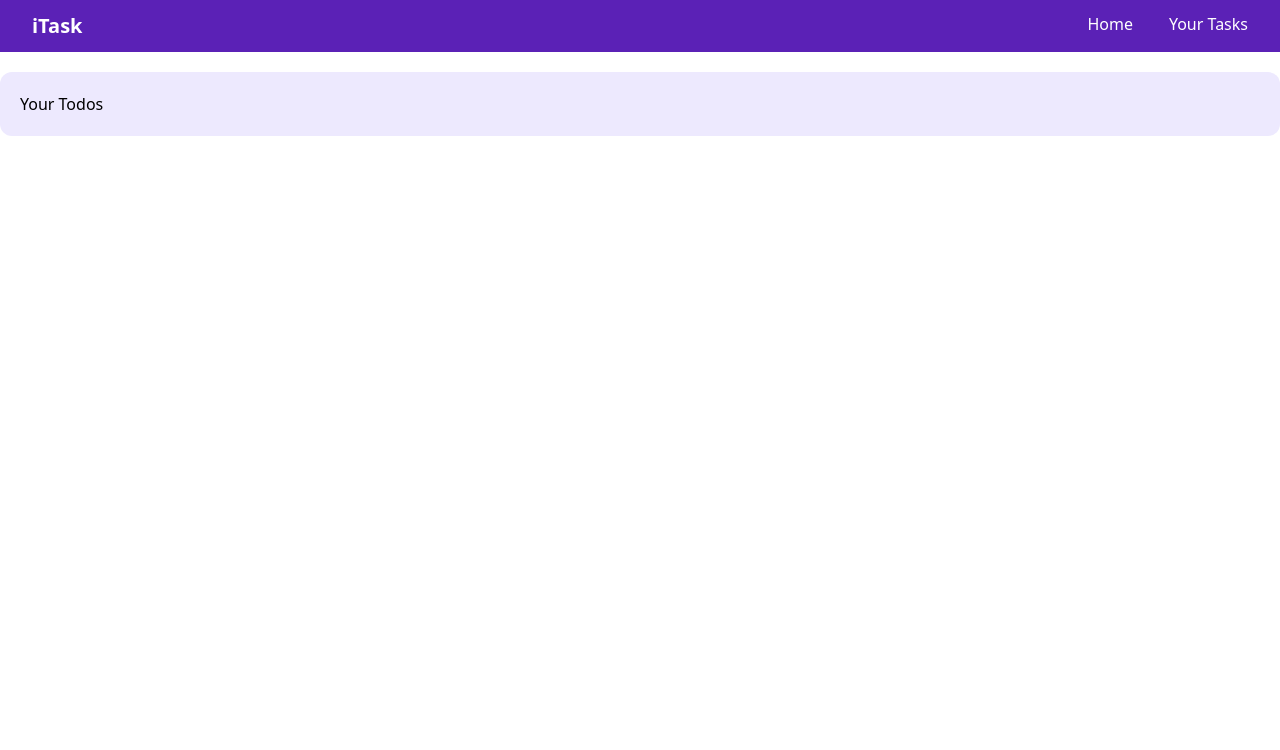
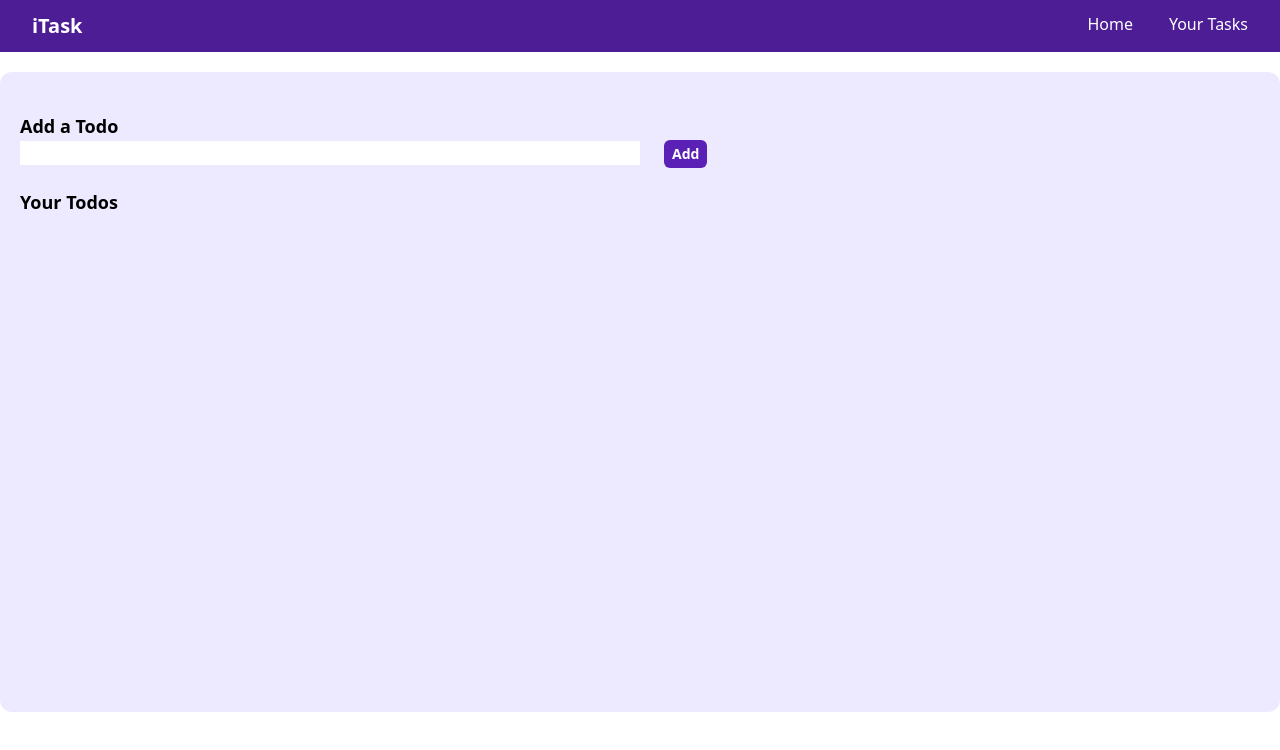
Before and after one commit to tahirwaqas7/Todolist, a React (Vite) app: page / in a window 1280 px wide. Shown: the top 750 px of the page. Built offline with nearby package versions, Linux system fonts and the light colour scheme.

Commit message:
Todolist

```diff
--- a/src/App.jsx
+++ b/src/App.jsx
@@ -6,13 +6,55 @@ import Navbar from './components/Navbar'
 
 function App() {
 
+  const [todo, settodo] = useState("")
+
+  const [todos, settodos] = useState([])
+
+  const handleEdit = () => {
+
+  }
+
+  const handleDelete = () => {
+
+  }
+
+  const handleAdd = () => {
+    settodos([...todos, { todo, isCompleted: false }])
+    settodo("")
+    console.log(todos)
+  }
+
+  const handleChange = (e) => {
+    settodo(e.target.value)
+  }
 
   return (
     <>
       <Navbar />
-      <div className="container mx-auto my-5 rounded-xl p-5 bg-violet-100">
-        <div className="">
-          Your Todos
+      <div className="container mx-auto my-5 rounded-xl p-5 bg-violet-100 min-h-[80vh]">
+        <div className="addTodo my-5">
+          <h2 className='text-lg font-bold'>Add a Todo</h2>
+          <input type="text" className='w-1/2' onChange={handleChange} value={todo} />
+          <button onClick={handleAdd} className='bg-violet-800 hover:bg-violet-950 p-2 py-1 text-sm font-bold text-white rounded-md mx-6'>Add</button>
+        </div>
+
+        <h2 className='text-lg font-bold'>Your Todos</h2>
+
+        <div className="todos">
+          {todos.map(item => {
+
+            return (
+              <div key={todo} className="todo flex w-1/4 justify-between">
+                <div className={item.isCompleted ? "" : "line-through"}>{item.todo}</div>
+
+                <div className="buttons">
+                  <button onClick={handleEdit} className='bg-violet-800 hover:bg-violet-950 p-2 py-1 text-sm font-bold text-white rounded-md mx-1'>Edit</button>
+                  <button onClick={handleDelete} className='bg-violet-800 hover:bg-violet-950 p-2 py-1 text-sm font-bold text-white rounded-md mx-1'>Delete</button>
+                </div>
+
+              </div>
+            )
+          })}
         </div>
       </div>
     </>
--- a/src/components/Navbar.jsx
+++ b/src/components/Navbar.jsx
@@ -2,7 +2,7 @@ import React from 'react'
 
 const Navbar = () => {
     return (
-        <nav className='flex justify-between bg-violet-800 text-white py-3'>
+        <nav className='flex justify-between bg-violet-900 text-white py-3'>
             <div className="logo">
                 <span className='font-bold text-xl mx-8'>iTask</span>
             </div>
```
